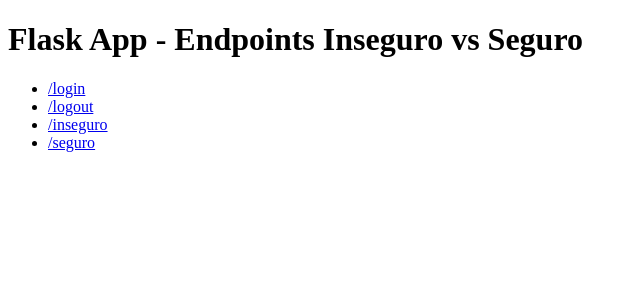
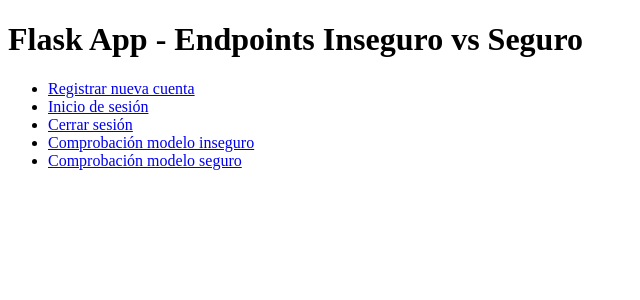
Before and after one commit to iriaprados/Servidor_GNICORN_BigData_IriaPrados, a Flask app: page / in a window 1280 px wide. Shown: the top 300 px of the page, without its empty margins (0-640 px from the left). Run offline with Flask 3, Linux system fonts and the light colour scheme.

Commit message:
Mejora de html, y corrección de errores

```diff
--- a/app.py
+++ b/app.py
@@ -28,9 +28,6 @@
 
 init_db()
 
-
-
-
 # Flags de cookie y lifetime (evita manejarlo “a mano”)
 app.config.update(
     SESSION_COOKIE_SECURE=True,
@@ -39,8 +36,16 @@
     PERMANENT_SESSION_LIFETIME=timedelta(minutes=30),
 )
 
+# Permitir el uso de cookies seguras en https
+if os.environ.get("FLASK_ENV") == "production":# Solo se usa la cookie si se usa un protocolo https
+    app.config["SESSION_COOKIE_SECURE"] = True
+else:
+    app.config["SESSION_COOKIE_SECURE"] = False
+
+
 # Respetar cabeceras del proxy (X-Forwarded-Proto)
 app.wsgi_app = ProxyFix(app.wsgi_app, x_for=1, x_proto=1, x_host=1)
+
 
 def cookie_flags(resp):
     """
@@ -51,11 +56,11 @@
     return resp
 
 
-
 # Página inicial
 @app.route("/", methods=["GET"])
 def root():
     return render_template("index.html")
+
 
 # Registro de usuarios
 @app.route("/register", methods=["GET", "POST"])
@@ -100,7 +105,7 @@
 
         if row and check_password_hash(row[0], password):
             session["user"] = username
-            return redirect(url_for("seguro")) # Se ha introducido correctamente los datos de la sesión
+            return render_template("seguro.html") # Se ha introducido correctamente los datos de la sesión
         else:
             return render_template("login.html", error="Usuario o contraseña incorrectos")
 
@@ -110,7 +115,7 @@
     # return cookie_flags(resp)
 
 # Cerrar sesión
-@app.route("/logout", methods=["POST"])
+@app.route("/logout", methods=["POST", "GET"])
 def logout():
     session.clear()
     return render_template("logout.html", message="Sesión cerrada correctamente")
@@ -126,12 +131,14 @@
 @app.route("/seguro")
 def seguro():
     if "user" not in session:
-        return "Acceso no autorizado. Debe de iniciar sesión.", 401
+        return "Acceso no autorizado. Debe iniciar sesión.", 401
 
-    # Forzar HTTPS (directo o detrás de NGINX)
-    scheme = request.headers.get("X-Forwarded-Proto", request.scheme)
-    if scheme != "https":
-        return "Use HTTPS para este recurso.", 400
+    # Forzar HTTPS solo en producción
+    if os.environ.get("FLASK_ENV") == "production":
+        scheme = request.headers.get("X-Forwarded-Proto", request.scheme)
+        if scheme != "https":
+            return "Use HTTPS para este recurso", 400
+
     return render_template("seguro.html", user=session["user"])
 
 
--- a/templates/index.html
+++ b/templates/index.html
@@ -11,10 +11,11 @@
     <body>
         <h1>Flask App - Endpoints Inseguro vs Seguro</h1>
         <ul> <!-- Lista de endpoints -->
-            <li><a href="/login">/login</a></li>
-            <li><a href="/logout">/logout</a></li>
-            <li><a href="/inseguro">/inseguro</a></li>
-            <li><a href="/seguro">/seguro</a></li>
+            <li><a href="/register">Registrar nueva cuenta</a></li>
+            <li><a href="/login">Inicio de sesión</a></li>
+            <li><a href="/logout">Cerrar sesión</a></li>
+            <li><a href="/inseguro">Comprobación modelo inseguro</a></li>
+            <li><a href="/seguro">Comprobación modelo seguro</a></li>
         </ul>
     </body>
 
--- a/templates/inseguro.html
+++ b/templates/inseguro.html
@@ -13,6 +13,7 @@
     <h1> Endpoint Inseguro</h1>
     <p>Esta página está accesible sin autenticación y puede ser servida por <b>HTTP</b>.</p> <!-- Mostrar al usuario que esta en un http -->
     <p>Esto demuestra un comportamiento <strong>no seguro</strong>.</p>
+
     <a href="/">Volver al inicio</a>
 </body>
 
--- a/templates/login.html
+++ b/templates/login.html
@@ -14,7 +14,9 @@
         <button type="submit">Iniciar sesión</button>
     </form>
 
+    <a href="/">Volver a la página de incio</a>
     <a href="/register">No tengo cuenta</a>
+
 </body>
 
 </html>
--- a/templates/logout.html
+++ b/templates/logout.html
@@ -10,7 +10,8 @@
 <body>
     <h1> Sesión Cerrada</h1>
     <p>{{ message }}</p> <!-- Mostrar al usuario que su sesión ha sido cerrada -->
-    <a href="/">Volver al inicio</a>
+
+    <a href="/">Volver a la página de incio</a>
 </body>
 
 </html>
--- a/templates/register.html
+++ b/templates/register.html
@@ -8,11 +8,14 @@
     <h1>Registro</h1>
     {% if error %}<p style="color:red">{{ error }}</p>{% endif %}
     {% if success %}<p style="color:green">{{ success }}</p>{% endif %}
+
     <form method="POST">
         <label>Usuario: <input type="text" name="username"></label><br>
         <label>Contraseña: <input type="password" name="password"></label><br>
         <button type="submit">Registrar</button>
     </form>
+
+    <a href="/">Volver a la página de incio</a>
     <a href="/login">Ya tengo cuenta</a>
 </body>
 
--- a/templates/seguro.html
+++ b/templates/seguro.html
@@ -13,10 +13,12 @@
 
     <p>Bienvenido, <strong>{{ user }}</strong>.</p> <!-- Mostrar el usuario autenticado -->
     <p>Esta página requiere <b>sesión activa</b> y debe servirse únicamente por <b>HTTPS</b>.</p>  <!-- Mostrar al usario que esta usando https-->
+
     <form method="POST" action="/logout">
         <button type="submit">Cerrar sesión</button>
     </form>
-    <a href="/">Volver al inicio</a>
+
+    <a href="/">Volver a la página de incio</a>
 </body>
 
 </html>
```
